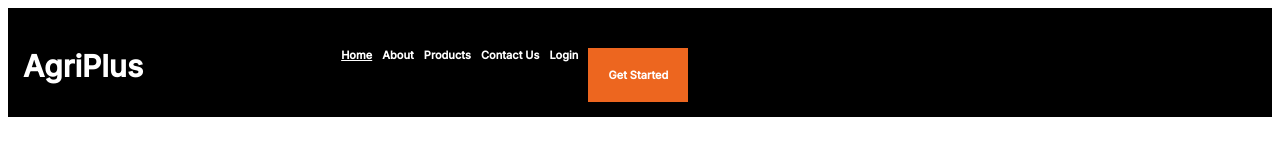
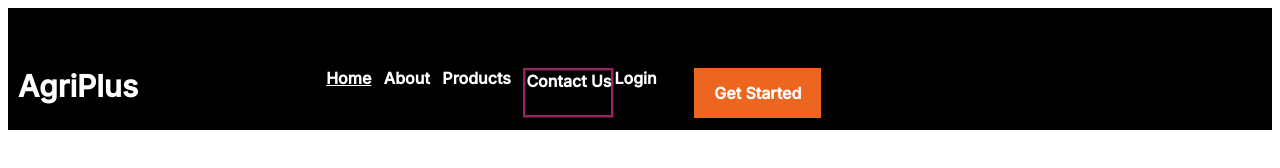
Before and after one commit to RachaelMuriithi/Week-2-Assignment-Project, a plain HTML site: page index.html in a window 1280 px wide. Drawn offline with Linux system fonts and the light colour scheme.

Commit message:
add margin in h1 div

```diff
--- a/Assets/css/style.css
+++ b/Assets/css/style.css
@@ -1,18 +1,20 @@
 .navbar div{
     text-align: center;
-    margin: 5px;
     font-family: inter;
+    margin-bottom: 2px;
 }
+
 .navbar {
     background-color: black;
-    font-size: 11px;
+    font-size: 16px;
     font-weight: 900;
-    padding-top: 35px;
+    font-family: inter;
+    padding-top: 60px;
     padding-left: 10px;
     padding-bottom: 10px;
     color: white;
     display: flex;
-    flex-direction:row;
+    flex-direction: row;
     justify-content: flex-start;
     flex-grow: 100%;
 
@@ -20,17 +22,28 @@
 .logo {
     font-weight: 900;
     font-size: 30px;
-    font-family: inter;
     color: white;
     padding-right: 15%;
 }
+.navbar .h1 {
+    margin-right: 1%;
+}
+.contactus{
+    /* margin-right: 20%; */
+    border-color: #96255d;
+    border-style: ridge;
+
+}
+.login {
+    padding-right: 3%;
+}
+
+.getstarted {
+   background-color: #ED661F;
+   padding-top: 15px;
+   padding-bottom: 15px;
+   padding-left: 20px;
+   padding-right: 20px;
 
 
-.getstarted {
-    background-color: #ED661F;
-    /* padding-bottom: 10px; */
-    /* padding-left: 40px; */
-    /* padding-top: 10px; */
-    /* padding-right: 40px;   */
-   padding: 20px;
 }
--- a/index.html
+++ b/index.html
@@ -19,27 +19,28 @@
             <div class="logo">
                 AgriPlus
             </div>
-            <div>
+                <div class="h1">
                     <b>
                         <u>Home</u>
                     </b>
-            </div>
-              <div>
+              </div>
+              <div class="h1">
                     <b>
                        About
                     </b>
               </div>
-              <div>
+              <div class="h1">
                     <b>
                        Products
                     </b>
               </div>
-              <div #contactus>
+                <div class=contactus>
                     <b>
-                       Contact Us
+                         Contact Us
                     </b>
-              </div>
-              <div>
+                </div>
+
+              <div class="login">
                     <b>
                         Login
                      </b>
```
